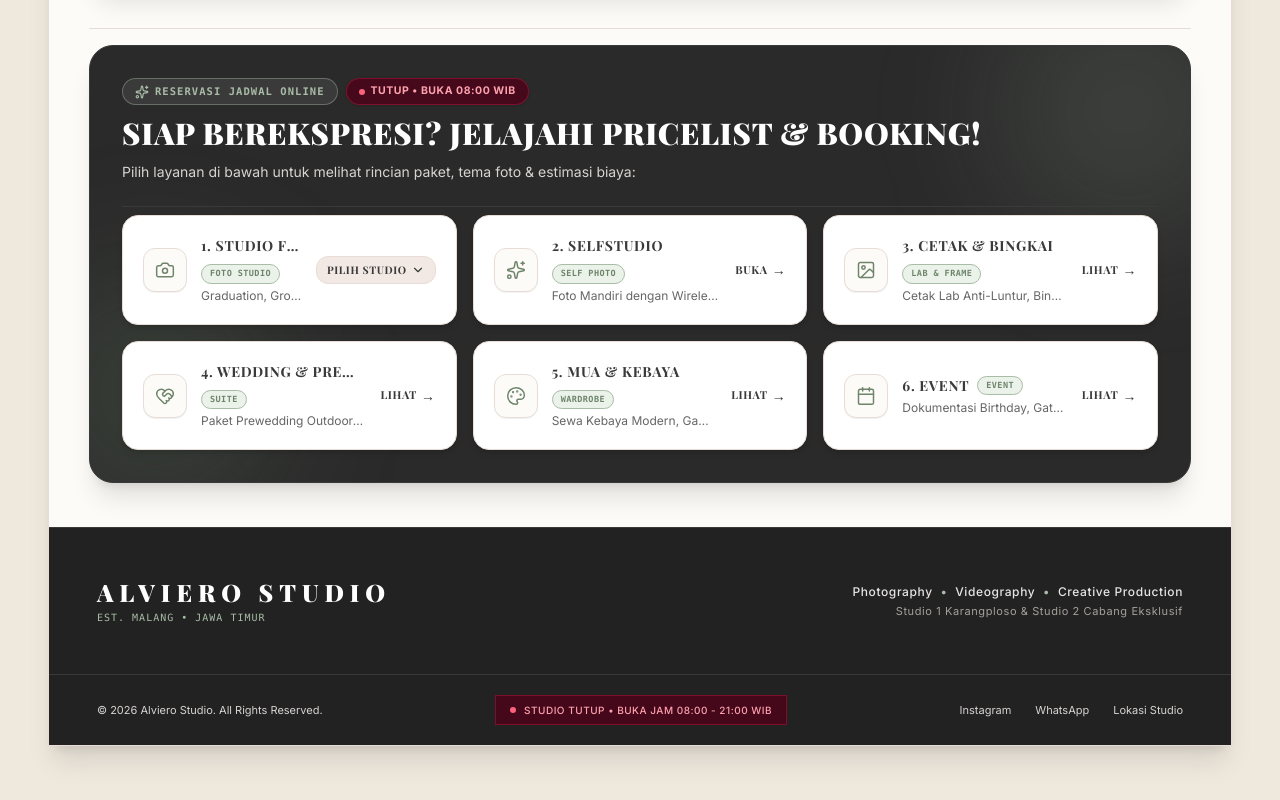
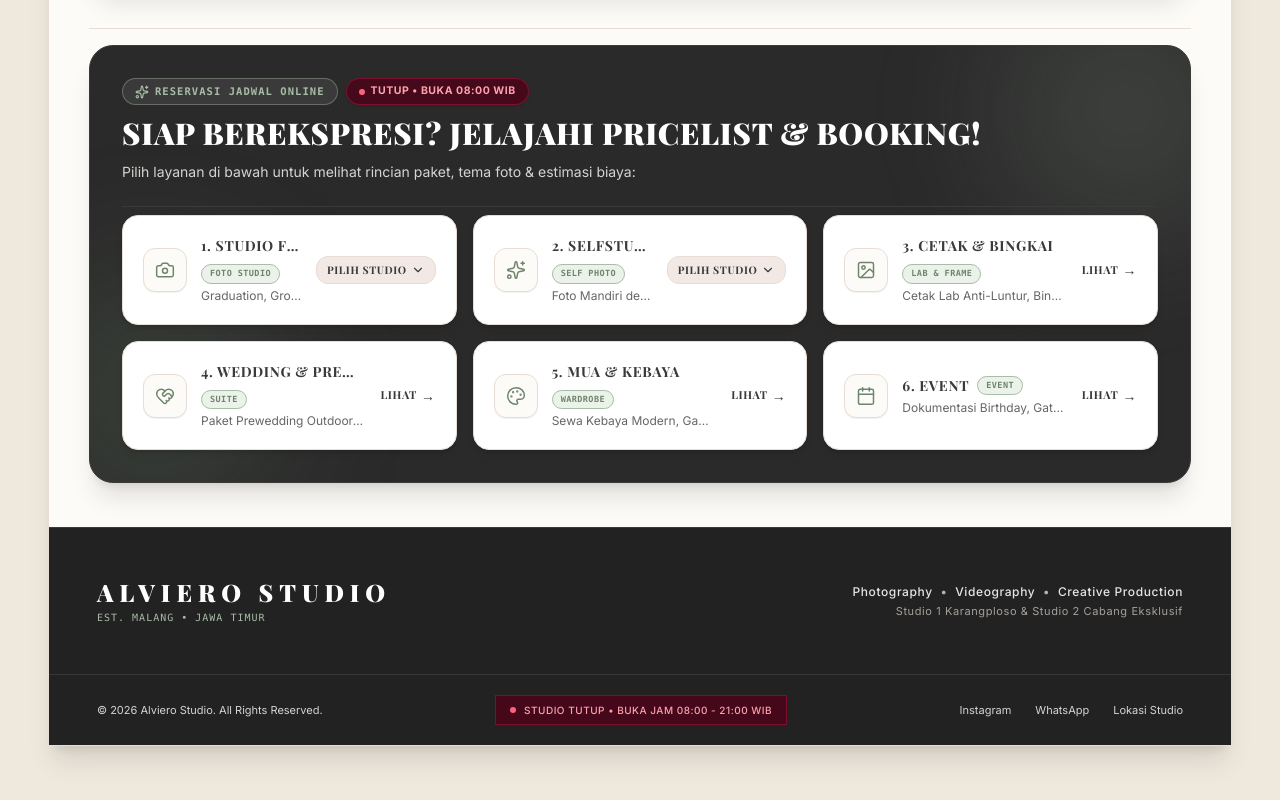
Before and after one commit to musthofayaamusthofa-rgb/alviero-self-studio.-Pilih-Public-a, a React (Vite) app: page / in a window 1280 px wide. Shown: the part 2312-3112 px from the top of the page. Built offline with nearby package versions, Linux system fonts and the light colour scheme; a web font is replaced by a local one.

Commit message:
feat: make SelfStudio card expandable with Studio 1 and Studio 2 options

```diff
--- a/src/App.tsx
+++ b/src/App.tsx
@@ -38,7 +38,11 @@ export default function App() {
     window.scrollTo({ top: 0, behavior: 'smooth' });
   };
 
-  const handleSelectCategoryFromLanding = (category: string) => {
+  const handleSelectCategoryFromLanding = (category: string, branch?: StudioBranch) => {
+    if (branch) {
+      setSelectedBranch(branch);
+      localStorage.setItem('alviero_selected_branch', branch);
+    }
     setInitialMenuCategory(category);
     setHasEnteredBranch(true);
     window.scrollTo({ top: 0, behavior: 'smooth' });
--- a/src/components/BranchSelectorModal.tsx
+++ b/src/components/BranchSelectorModal.tsx
@@ -29,7 +29,7 @@ import {
 interface BranchSelectorViewProps {
   selectedBranch: StudioBranch;
   onSelectBranch: (branch: StudioBranch) => void;
-  onSelectCategory?: (category: string) => void;
+  onSelectCategory?: (category: string, branch?: StudioBranch) => void;
   onClose?: () => void;
   canDismiss?: boolean;
 }
@@ -749,6 +749,7 @@ export const BranchSelectorLanding: React.FC<BranchSelectorViewProps> = ({
 
   const [isOpen, setIsOpen] = useState<boolean>(checkIsOpen);
   const [isStudioFotoExpanded, setIsStudioFotoExpanded] = useState<boolean>(false);
+  const [isSelfStudioExpanded, setIsSelfStudioExpanded] = useState<boolean>(false);
 
   useEffect(() => {
     const interval = setInterval(() => {
@@ -1023,13 +1024,20 @@ export const BranchSelectorLanding: React.FC<BranchSelectorViewProps> = ({
                     )}
                   </div>
 
-                  {/* 2. SelfStudio */}
+                  {/* 2. SelfStudio (Expandable / Pilihan Studio 1 & Studio 2) */}
                   <div
-                    onClick={() => onSelectCategory ? onSelectCategory('selfstudio') : onSelectBranch(selectedBranch)}
-                    className="rounded-2xl p-4 sm:p-5 bg-white hover:bg-[#F2E9E4] border border-[#E8DDD6] hover:border-[#A9BCA7] transition-all duration-200 cursor-pointer group text-left relative overflow-hidden flex items-center justify-between gap-3 sm:gap-4 shadow-md hover:shadow-lg active:scale-98"
+                    className={`rounded-2xl p-4 sm:p-5 bg-white border transition-all duration-200 text-left relative overflow-hidden shadow-md ${
+                      isSelfStudioExpanded
+                        ? 'border-[#A9BCA7] ring-2 ring-[#A9BCA7]/50 shadow-lg'
+                        : 'border-[#E8DDD6] hover:border-[#A9BCA7]'
+                    }`}
+                  >
+                    <div
+                      onClick={() => setIsSelfStudioExpanded((prev) => !prev)}
+                      className="cursor-pointer flex items-center justify-between gap-3 select-none"
                     >
                       <div className="flex items-center gap-3 sm:gap-3.5 min-w-0">
-                      <div className="w-10 h-10 sm:w-11 sm:h-11 rounded-xl bg-[#FDFBF7] border border-[#E8DDD6] text-[#6E856C] flex items-center justify-center shrink-0 group-hover:scale-105 transition-transform shadow-2xs">
+                        <div className="w-10 h-10 sm:w-11 sm:h-11 rounded-xl bg-[#FDFBF7] border border-[#E8DDD6] text-[#6E856C] flex items-center justify-center shrink-0 shadow-2xs">
                           <Sparkles className="w-5 h-5 stroke-[1.8] text-[#6E856C]" />
                         </div>
                         <div className="min-w-0">
@@ -1047,10 +1055,89 @@ export const BranchSelectorLanding: React.FC<BranchSelectorViewProps> = ({
                         </div>
                       </div>
 
-                    <div className="text-xs font-serif font-bold uppercase tracking-wider text-[#3A3A3A] flex items-center gap-1 shrink-0 group-hover:text-[#6E856C]">
-                      <span className="hidden xl:inline text-[11px]">Buka</span>
-                      <span className="text-sm transition-transform group-hover:translate-x-1">→</span>
+                      <div className="flex items-center gap-1 shrink-0 text-xs font-serif font-bold uppercase tracking-wider text-[#3A3A3A] bg-[#F2E9E4] hover:bg-[#A9BCA7] hover:text-[#2A2A2A] px-2.5 py-1.5 rounded-xl border border-[#E8DDD6] transition-all">
+                        <span className="hidden sm:inline text-[10.5px]">
+                          {isSelfStudioExpanded ? 'Tutup' : 'Pilih Studio'}
+                        </span>
+                        <ChevronDown
+                          className={`w-3.5 h-3.5 transition-transform duration-200 ${
+                            isSelfStudioExpanded ? 'rotate-180 text-[#6E856C]' : ''
+                          }`}
+                        />
                       </div>
+                    </div>
+
+                    {/* Drawer Pilihan Studio untuk SelfStudio */}
+                    {isSelfStudioExpanded && (
+                      <div className="mt-3 pt-3 border-t border-[#E8DDD6] space-y-2 animate-in fade-in slide-in-from-top-1 duration-200">
+                        <div className="flex items-center justify-between text-[10.5px] font-sans text-stone-600 font-bold uppercase tracking-wider">
+                          <span>PILIH LOKASI SELFSTUDIO:</span>
+                          <span className="text-[9.5px] text-[#6E856C] font-mono">Buka 08:00 - 21:00</span>
+                        </div>
+
+                        <div className="flex flex-col gap-2">
+                          {/* Opsi Studio 1 */}
+                          <button
+                            type="button"
+                            onClick={(e) => {
+                              e.stopPropagation();
+                              if (onSelectCategory) {
+                                onSelectCategory('selfstudio', 'cabang-1');
+                              } else {
+                                onSelectBranch('cabang-1');
+                              }
+                            }}
+                            className="p-2.5 rounded-xl bg-[#FDFBF7] hover:bg-[#3A3A3A] text-[#3A3A3A] hover:text-white border border-[#E8DDD6] hover:border-[#3A3A3A] transition-all flex items-center justify-between gap-2 shadow-2xs group/s1 cursor-pointer active:scale-98 text-left"
+                          >
+                            <div className="min-w-0">
+                              <div className="flex items-center gap-1.5">
+                                <span className="text-[9px] font-mono font-bold bg-[#A9BCA7] text-[#2A2A2A] px-1.5 py-0.5 rounded">
+                                  Studio 1
+                                </span>
+                                <span className="font-serif font-bold text-xs">Karangploso</span>
+                              </div>
+                              <p className="text-[10px] text-stone-500 group-hover/s1:text-stone-300 truncate mt-0.5">
+                                Jl. Raya Kertanegara, Karangploso
+                              </p>
+                            </div>
+                            <div className="flex items-center gap-1 text-[11px] font-serif font-bold text-[#6E856C] group-hover/s1:text-[#A9BCA7] shrink-0">
+                              <span>Buka</span>
+                              <ArrowUpRight className="w-4 h-4 stroke-[2] group-hover/s1:translate-x-0.5 group-hover/s1:-translate-y-0.5 transition-transform" />
+                            </div>
+                          </button>
+
+                          {/* Opsi Studio 2 */}
+                          <button
+                            type="button"
+                            onClick={(e) => {
+                              e.stopPropagation();
+                              if (onSelectCategory) {
+                                onSelectCategory('selfstudio', 'cabang-2');
+                              } else {
+                                onSelectBranch('cabang-2');
+                              }
+                            }}
+                            className="p-2.5 rounded-xl bg-[#FDFBF7] hover:bg-[#3A3A3A] text-[#3A3A3A] hover:text-white border border-[#E8DDD6] hover:border-[#3A3A3A] transition-all flex items-center justify-between gap-2 shadow-2xs group/s2 cursor-pointer active:scale-98 text-left"
+                          >
+                            <div className="min-w-0">
+                              <div className="flex items-center gap-1.5">
+                                <span className="text-[9px] font-mono font-bold bg-[#A9BCA7] text-[#2A2A2A] px-1.5 py-0.5 rounded">
+                                  Studio 2
+                                </span>
+                                <span className="font-serif font-bold text-xs">Dinoyo Gajayana</span>
+                              </div>
+                              <p className="text-[10px] text-stone-500 group-hover/s2:text-stone-300 truncate mt-0.5">
+                                Ruko Gajayana, Jl. Simpang Gajayana, Dinoyo
+                              </p>
+                            </div>
+                            <div className="flex items-center gap-1 text-[11px] font-serif font-bold text-[#6E856C] group-hover/s2:text-[#A9BCA7] shrink-0">
+                              <span>Buka</span>
+                              <ArrowUpRight className="w-4 h-4 stroke-[2] group-hover/s2:translate-x-0.5 group-hover/s2:-translate-y-0.5 transition-transform" />
+                            </div>
+                          </button>
+                        </div>
+                      </div>
+                    )}
                   </div>
 
                   {/* 3. Cetak & Bingkai */}
```
Lines whose indentation alone changed are shown as unchanged.
